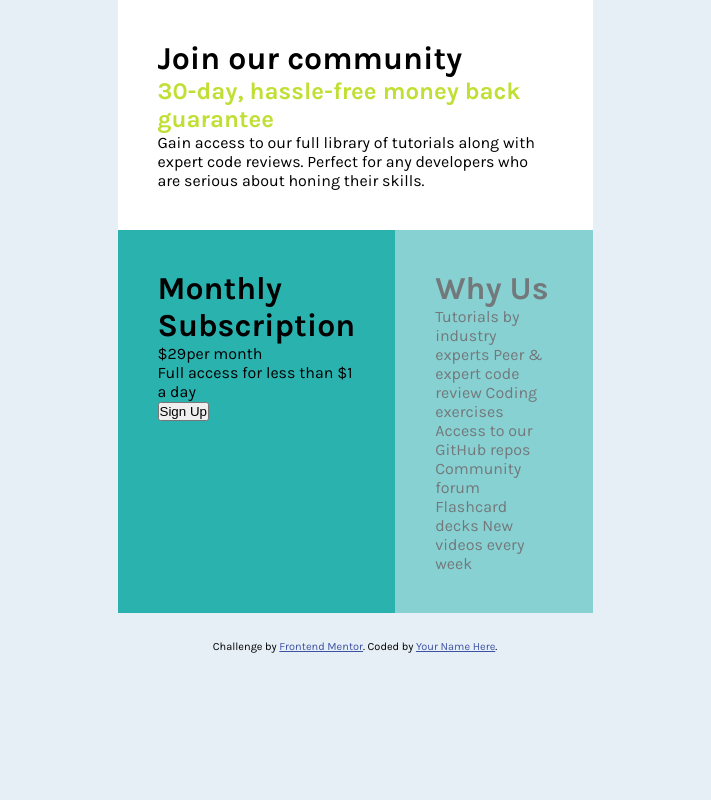
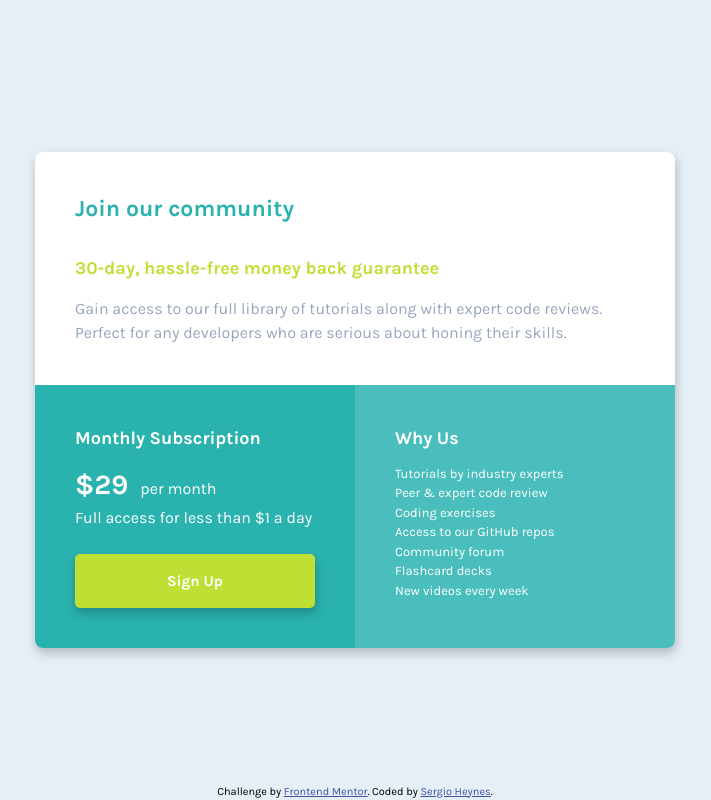
Before and after one commit to SergioHeynes/FrontendM__Single-price-grid-component, a plain HTML site: page index.html in a window 1280 px wide. Shown: the whole page, without its empty margins (285-996 px from the left). Drawn offline with Linux system fonts and the light colour scheme.

Commit message:
Complete single price grid.

```diff
--- a/index.html
+++ b/index.html
@@ -28,6 +28,7 @@
             honing their skills.
           </p>
         </div>
+
         <div class="price__section">
           <div class="monthly-subscription">
             <h1 class="monthly-subscription__title">Monthly Subscription</h1>
@@ -39,13 +40,18 @@
             </p>
             <button class="btn">Sign Up</button>
           </div>
+
           <div class="why-us">
             <h1 class="why-us__title">Why Us</h1>
-            <p class="why-us__price">
-              Tutorials by industry experts Peer &amp; expert code review Coding
-              exercises Access to our GitHub repos Community forum Flashcard decks New
-              videos every week
-            </p>
+            <ul class="why-us__list">
+              <li class="why-us__item">Tutorials by industry experts</li>
+              <li class="why-us__item">Peer &amp; expert code review</li>
+              <li class="why-us__item">Coding exercises</li>
+              <li class="why-us__item">Access to our GitHub repos</li>
+              <li class="why-us__item">Community forum</li>
+              <li class="why-us__item">Flashcard decks</li>
+              <li class="why-us__item">New videos every week</li>
+            </ul>
           </div>
         </div>
     </header>
@@ -53,7 +59,7 @@
       <p class="attribution">
         Challenge by
         <a href="https://www.frontendmentor.io?ref=challenge" target="_blank">Frontend Mentor</a>. Coded by <a
-          href="#">Your Name Here</a>.
+          href="#">Sergio Heynes</a>.
       </p>
     </footer>
   </main>
--- a/style.css
+++ b/style.css
@@ -17,22 +17,26 @@ body {
   font-size: 16px;
   font-family: "Karla", sans-serif;
   background-color: hsl(204, 43%, 93%);
+  line-height: 1.5;
 }
 
 .main {
+  width: 100vw;
   height: 100vh;
+
+  display: flex;
+  align-items: center;
+  justify-content: center;
 }
 
 .header {
   display: flex;
-
-  justify-content: center;
-  align-items: center;
 }
 
 .price {
-  width: 475px;
-  height: 640px;
+  max-width: 640px;
+  box-shadow: 1px 5px 10px 1px rgba(0, 0, 0, 0.2);
+  border-radius: 8px;
 }
 
 .price__section {
@@ -42,27 +46,108 @@ body {
 .join-our-community {
   background-color: #ffffff;
   padding: 40px;
+  color: hsl(218, 22%, 67%);
+  border-top-left-radius: 8px;
+  border-top-right-radius: 8px;
+}
+
+.join-our-community__title {
+  color: hsl(179, 62%, 43%);
+  font-size: 23px;
+  margin-bottom: 28px;
+  border-top-left-radius: 8px;
+  border-top-right-radius: 8px;
 }
 
 .join-our-community__subtitle {
   color: hsl(71, 73%, 54%);
+  font-size: 18px;
+  margin-bottom: 15px;
 }
 
 .monthly-subscription {
   background-color: hsl(179, 62%, 43%);
   padding: 40px;
+  color: #ffffff;
+  border-bottom-left-radius: 8px;
+
+  flex: 1;
+}
+
+.monthly-subscription__title {
+  font-size: 18px;
+  margin-bottom: 12px;
+}
+
+.monthly-subscription__price {
+  font-weight: lighter;
+}
+
+.monthly-subscription__price span {
+  font-size: 28px;
+  font-weight: 600;
+  margin-right: 12px;
+}
+
+.monthly-subscription__paragraph {
+  margin-bottom: 24px;
 }
 
 .why-us {
-  background-color: hsl(179, 62%, 43%);
-  filter: opacity(0.5);
+  background-color: #4abebd;
   padding: 40px;
+  color: #ffffff;
+  border-bottom-right-radius: 8px;
+
+  flex: 1;
+}
+
+.why-us__title {
+  font-size: 18px;
+  margin-bottom: 12px;
+}
+
+.why-us__list {
+  list-style-type: none;
+  font-size: 13px;
+  font-weight: lighter;
 }
 
 .attribution {
   font-size: 11px;
   text-align: center;
+  position: absolute;
+  bottom: 0;
+  left: 50%;
+  transform: translateX(-50%);
 }
 .attribution a {
   color: hsl(228, 45%, 44%);
 }
+
+.btn {
+  background-color: hsl(71, 73%, 54%);
+  border: none;
+  padding: 18px 40px;
+  color: #ffffff;
+  border-radius: 5px;
+  box-shadow: 1px 5px 10px 1px rgba(0, 0, 0, 0.2);
+  font-family: "Karla", sans-serif;
+  font-size: 15px;
+  font-weight: 600;
+  width: 100%;
+}
+
+@media only screen and (max-width: 500px) {
+  .price__section {
+    display: block;
+  }
+
+  .monthly-subscription {
+    border-radius: 0;
+  }
+
+  .why-us {
+    border-bottom-left-radius: 8px;
+  }
+}
```
